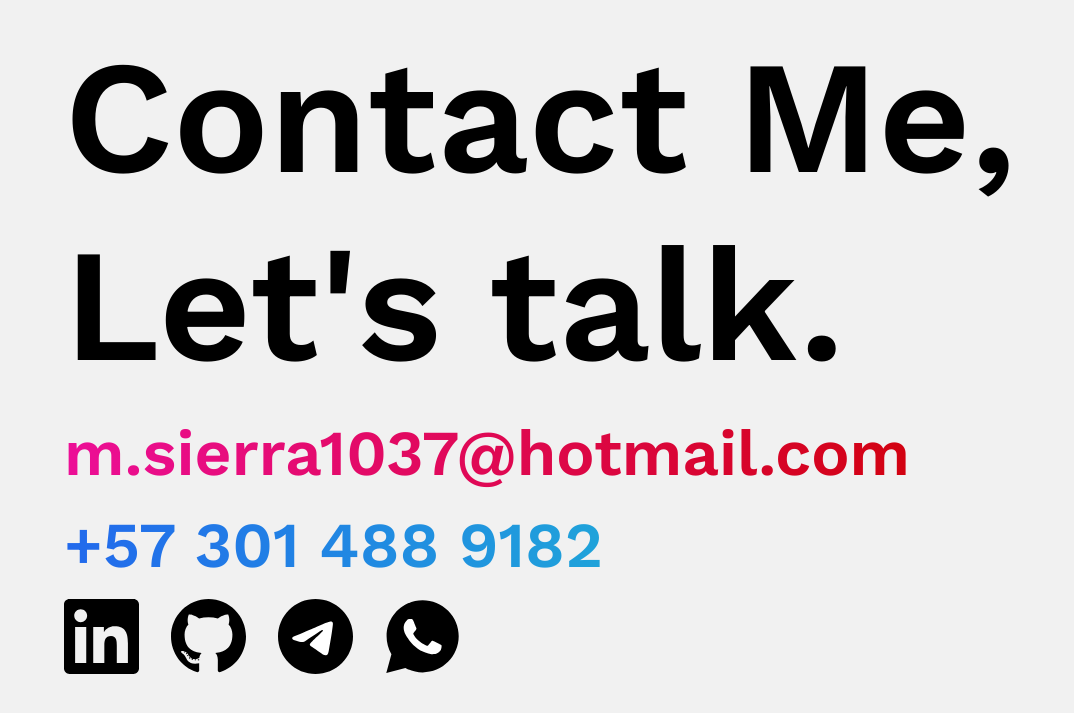
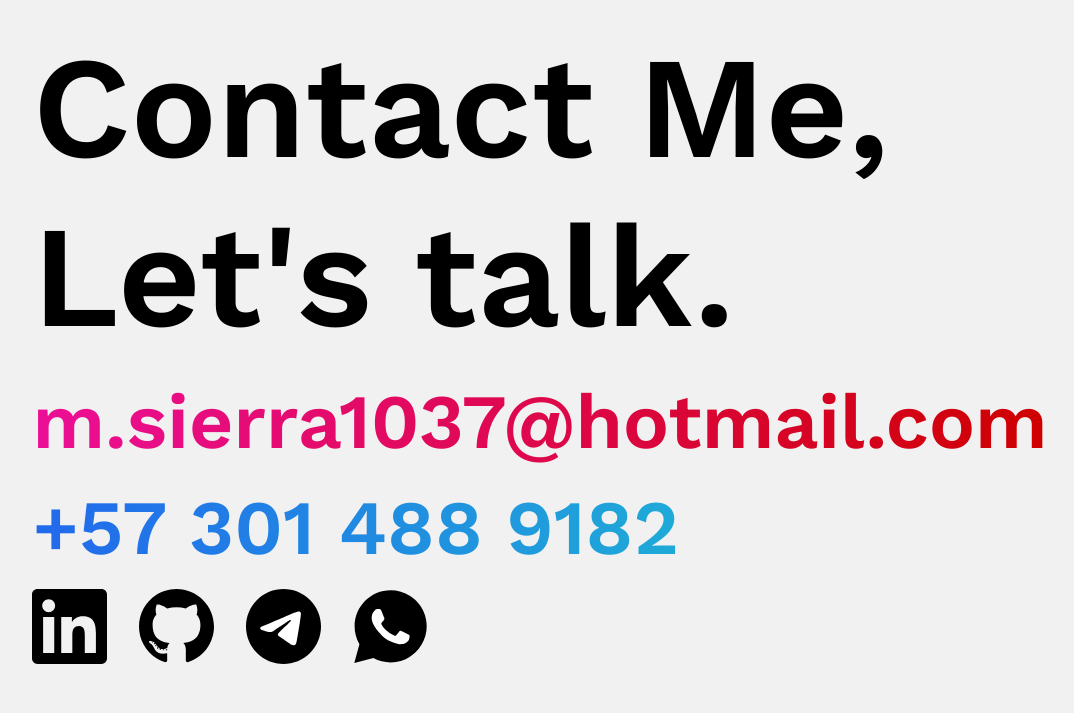
Before and after one commit to Sierra9999/Portfolio, a Next.js app: page / in a window 1280 px wide. Shown: the part 2085-2798 px from the top of the page, without its empty margins (100-1174 px from the left). Built offline with nearby package versions, Linux system fonts and the light colour scheme.

Commit message:
hot-fix: footer font size

```diff
--- a/src/styles/components/footer.scss
+++ b/src/styles/components/footer.scss
@@ -15,16 +15,16 @@
         font-size: 7vw;
         margin: 1rem 0rem;
         @include breakpoint(medium){
-            font-size: 8vh;
+            font-size: 6vw;
         }
     }
     &__title{
         font-size: 15vw;
         @include breakpoint(medium){
-            font-size: 16vh;
+            font-size: 7rem;
         }
         @include breakpoint(large){
-            font-size: 20vh;
+            font-size: 9rem;
         }
     }
 }
```
